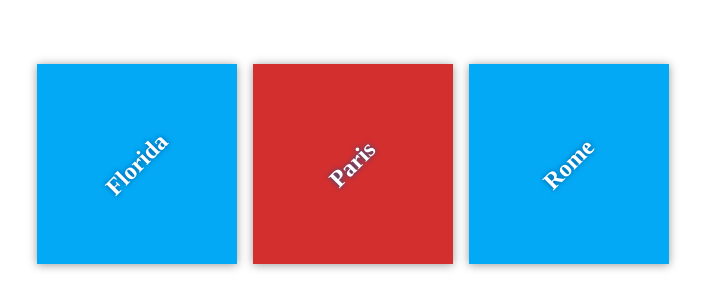
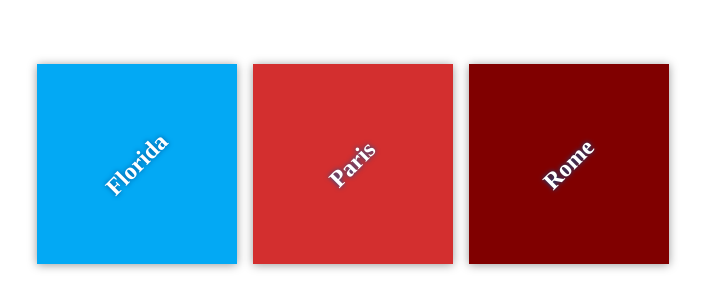
Before and after one commit to kevtakaoka/my-travel-plans, a plain HTML site: page index.html in a window 1280 px wide. Shown: the part 236-544 px from the top of the page, without its empty margins (287-992 px from the left). Drawn offline with Linux system fonts and the light colour scheme.

Commit message:
Third Commit

```diff
--- a/css/app.css
+++ b/css/app.css
@@ -53,3 +53,7 @@ h2 {
 #paris {
     background-color: #d32f2f;
 }
+
+#rome {
+    background-color: #800000;
+}
```
